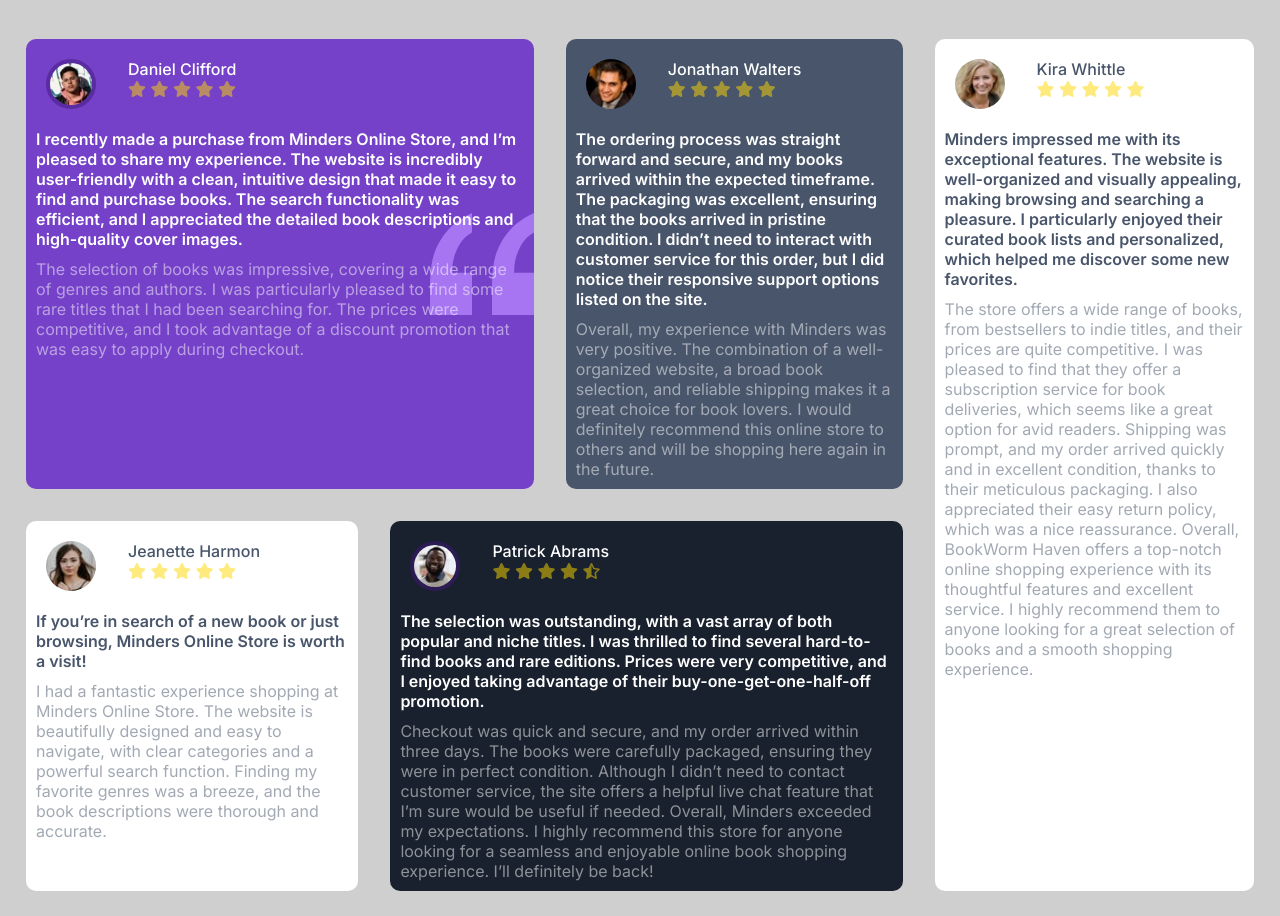
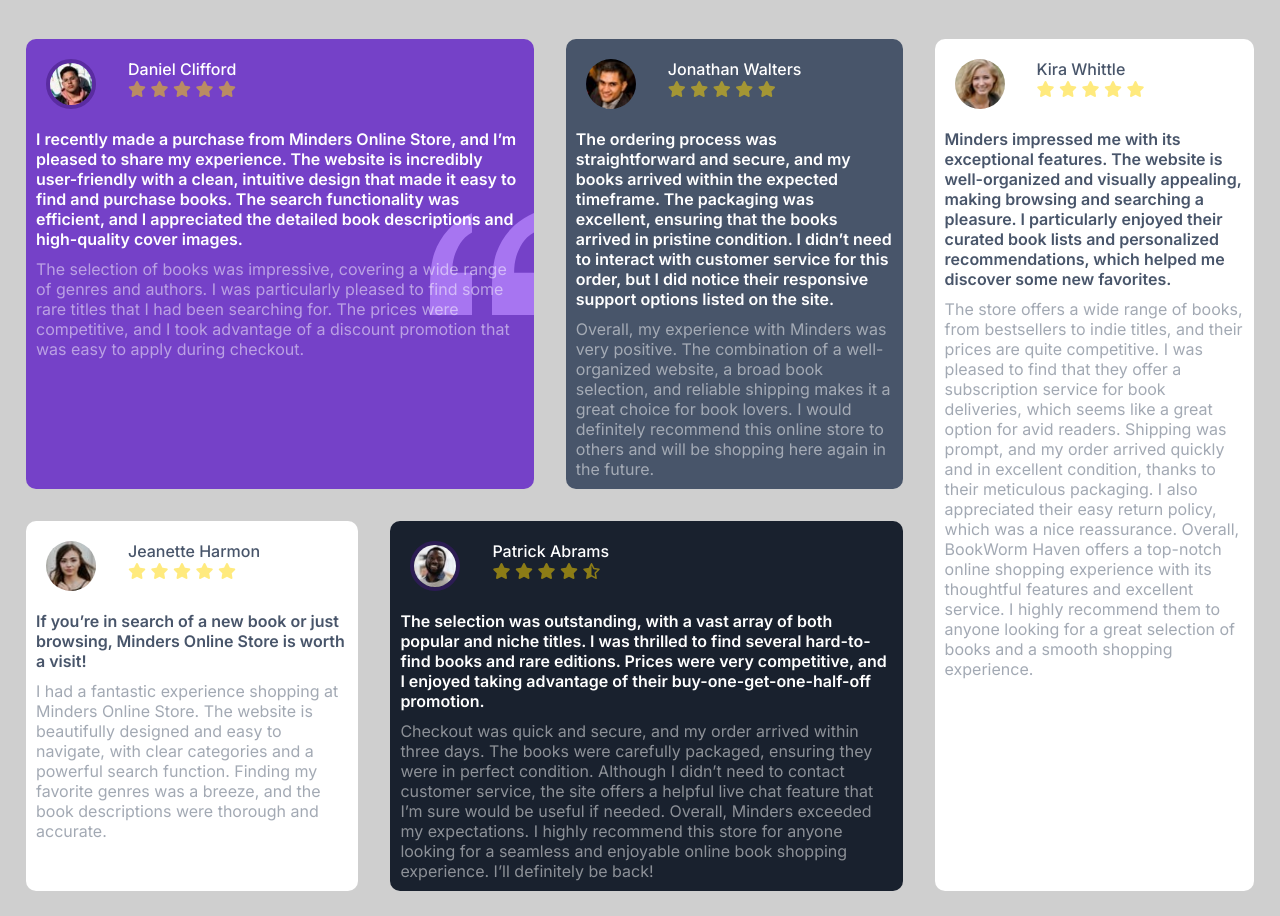
Before and after one commit to Shady2405/Minders-Store, a plain HTML site: page index.html in a window 1280 px wide. Shown: the part 5373-6289 px from the top of the page. Drawn offline with nearby package versions, Linux system fonts and the light colour scheme; a web font is replaced by a local one.

Commit message:
Add files via upload

```diff
--- a/index.html
+++ b/index.html
@@ -214,7 +214,7 @@
             <p class="title pale stars"><i class="fa-solid fa-star"></i> <i class="fa-solid fa-star"></i> <i class="fa-solid fa-star"></i> <i class="fa-solid fa-star"></i> <i class="fa-solid fa-star"></i></p>
             </div>
         </div>
-        <p class="white pp">The ordering process was straight forward and secure, and my books arrived within the expected timeframe. The packaging was excellent, ensuring that the books arrived in pristine condition. I didn’t need to interact with customer service for this order, but I did notice their responsive support options listed on the site.</p>
+        <p class="white pp">The ordering process was straightforward and secure, and my books arrived within the expected timeframe. The packaging was excellent, ensuring that the books arrived in pristine condition. I didn’t need to interact with customer service for this order, but I did notice their responsive support options listed on the site.</p>
             <p class="pale p-2">Overall, my experience with Minders was very positive. The combination of a well-organized website, a broad book selection, and reliable shipping makes it a great choice for book lovers. I would definitely recommend this online store to others and will be shopping here again in the future.</p>
         </section>
         <section id="three">
@@ -249,7 +249,7 @@
             <p class="title dark stars"><i class="fa-solid fa-star"></i> <i class="fa-solid fa-star"></i> <i class="fa-solid fa-star"></i> <i class="fa-solid fa-star"></i> <i class="fa-solid fa-star"></i></p>
             </div>
         </div>
-        <p class="grey pp">Minders impressed me with its exceptional features. The website is well-organized and visually appealing, making browsing and searching a pleasure. I particularly enjoyed their curated book lists and personalized, which helped me discover some new favorites.</p>
+        <p class="grey pp">Minders impressed me with its exceptional features. The website is well-organized and visually appealing, making browsing and searching a pleasure. I particularly enjoyed their curated book lists and personalized recommendations, which helped me discover some new favorites.</p>
             <p class="dark p-2">The store offers a wide range of books, from bestsellers to indie titles, and their prices are quite competitive. I was pleased to find that they offer a subscription service for book deliveries, which seems like a great option for avid readers.
 
                 Shipping was prompt, and my order arrived quickly and in excellent condition, thanks to their meticulous packaging. I also appreciated their easy return policy, which was a nice reassurance.
```
Also changed, not shown: Books/the martian.html (+1 -1 lines), 1 other file.
